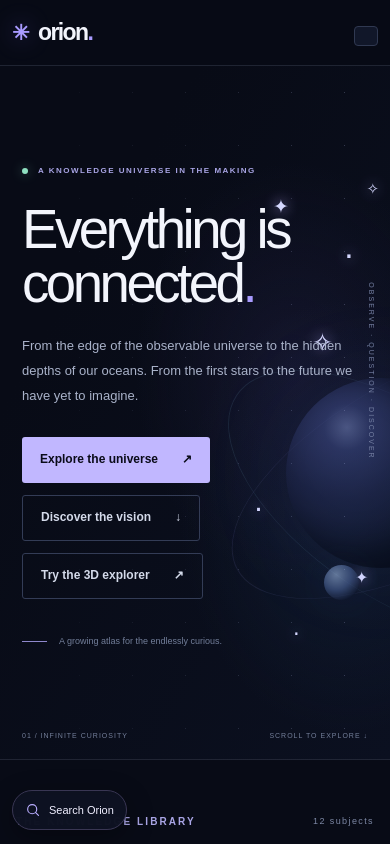
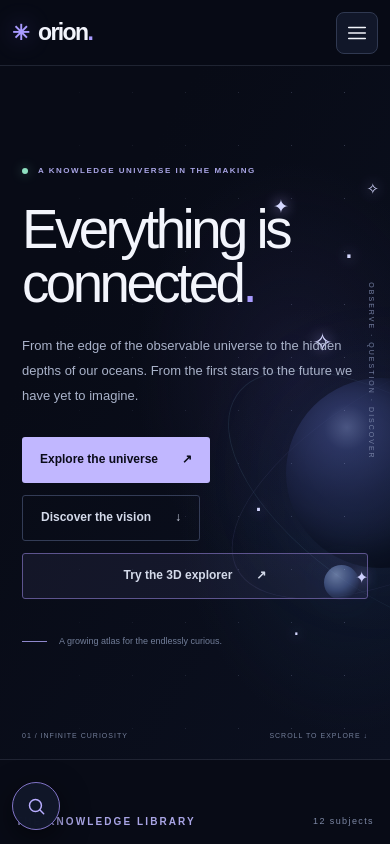
Before and after one commit to ih-rakib/Orion, a Next.js app: page / in a window 390 px wide. Shown: the top 844 px of the page. Built offline with nearby package versions, Linux system fonts and the light colour scheme.

Commit message:
Improve mobile menu overlay and persistent search access

```diff
--- a/app/globals.css
+++ b/app/globals.css
@@ -192,19 +192,22 @@
 @media(max-width:700px){.creator-section{padding:72px 18px}.creator-credentials{grid-template-columns:1fr}.creator-credentials>div{padding:18px}.creator-heading h2{font-size:37px}.creator-links{justify-content:flex-start}.creator-links a{padding:11px 13px}.footer-creator-link{display:block}}
 
 /* Navigation, prominent library search, and global back-to-top control */
-.site-header{position:sticky;top:0;background:rgba(8,11,22,.94);backdrop-filter:blur(16px);-webkit-backdrop-filter:blur(16px)}
+.site-header{position:sticky;top:0;z-index:60;background:rgba(8,11,22,.96);backdrop-filter:blur(16px);-webkit-backdrop-filter:blur(16px)}
 .library-section{scroll-margin-top:86px}
 .search-box{position:relative}
 .mobile-menu{display:none}
-.mobile-menu-toggle{background:#111729;border:1px solid #303951;color:#f3f5fc;border-radius:4px;padding:9px 11px;font-size:11px;align-items:center;gap:8px;cursor:pointer}
-.mobile-menu-toggle span{font-size:15px}
-.mobile-menu-panel{position:absolute;top:calc(100% + 8px);right:14px;left:14px;z-index:30;display:grid;gap:2px;padding:10px;border:1px solid #303951;border-radius:8px;background:#0d1222;box-shadow:0 18px 45px #0009}
+.mobile-menu-toggle{width:42px;height:42px;display:inline-flex;align-items:center;justify-content:center;background:#111729;border:1px solid #303951;color:#f3f5fc;border-radius:8px;padding:0;cursor:pointer;touch-action:manipulation}
+.mobile-menu-toggle svg{width:22px;height:22px;fill:none;stroke:currentColor;stroke-width:1.8;stroke-linecap:round;stroke-linejoin:round}
+.mobile-menu-panel{position:fixed;top:76px;right:12px;left:12px;z-index:80;display:grid;gap:3px;padding:10px;border:1px solid #303951;border-radius:12px;background:rgba(13,18,34,.99);box-shadow:0 18px 45px #0009;max-height:calc(100dvh - 92px);overflow-y:auto;overscroll-behavior:contain}
+.hero-3d-cta{border-color:#5d548e;background:rgba(169,155,255,.07)}
+.hero-3d-cta:hover{background:rgba(169,155,255,.16);border-color:#a99bff}
+
 .mobile-menu-panel a{padding:12px 13px;border-radius:5px;color:#dce1f3;font-size:13px}
 .mobile-menu-panel a:hover,.mobile-menu-panel a:focus-visible{background:#1b2038;color:white}
 .back-to-top{position:fixed;right:22px;bottom:22px;z-index:50;display:flex;align-items:center;gap:7px;padding:11px 14px;border:1px solid #5e578b;border-radius:999px;background:rgba(16,20,39,.94);color:#f3f1ff;box-shadow:0 8px 28px #0005;cursor:pointer;backdrop-filter:blur(10px);font-size:11px}
 .back-to-top span:first-child{font-size:17px;color:#b9adff;line-height:1}
 .back-to-top:hover{background:#24203f;border-color:#a99bff}
-@media(max-width:640px){.site-header{position:sticky;top:0;padding:0 12px;gap:8px;background:rgba(8,11,22,.96);backdrop-filter:blur(16px)}.main-nav{display:none}.mobile-menu{display:block;position:relative;order:3}.header-cta{margin-left:auto;font-size:9px;padding:8px 9px}.mobile-menu-toggle{display:inline-flex}.library-section{padding:54px 16px}.back-to-top{right:13px;bottom:14px;padding:10px 12px}.hero{scroll-margin-top:66px}}
+@media(max-width:640px){.site-header{position:sticky;top:0;height:66px;padding:0 12px;gap:8px;background:rgba(8,11,22,.98);backdrop-filter:blur(16px)}.main-nav{display:none}.mobile-menu{display:block;position:static;order:3;flex-shrink:0}.mobile-menu-toggle{width:42px;height:42px}.mobile-menu-panel{top:66px;right:10px;left:10px;max-height:calc(100dvh - 78px);padding:8px}.mobile-menu-panel a{min-height:46px;display:flex;align-items:center;padding:12px 14px;font-size:14px}.library-section{padding:54px 16px}.back-to-top{right:12px;bottom:14px;padding:10px 12px}.hero{scroll-margin-top:66px}.hero-3d-cta{width:100%}}
 
 /* Global command-palette search */
 .global-search-launcher{position:fixed;left:22px;bottom:22px;z-index:45;display:inline-flex;align-items:center;gap:10px;padding:11px 14px;border:1px solid #393653;border-radius:999px;background:rgba(14,18,34,.96);color:#f0efff;box-shadow:0 8px 28px #0005;backdrop-filter:blur(12px);cursor:pointer;font-size:11px}
@@ -252,3 +255,17 @@
 .global-library-result-link span{margin-left:8px}
 @media(max-width:900px){.global-library-results{grid-template-columns:repeat(2,minmax(0,1fr))}}
 @media(max-width:640px){.global-library-results{grid-template-columns:1fr;gap:9px}.global-library-result{padding:16px}.global-library-result h3{font-size:16px}.global-library-result-description{font-size:10px}}
+
+/* Keep global search reachable while scrolling, with an icon-only mobile launcher */
+.global-search-launcher{z-index:90;min-height:44px}
+@media(max-width:640px){
+  .global-search-launcher{left:12px;bottom:max(14px,env(safe-area-inset-bottom));width:48px;height:48px;min-height:48px;padding:0;display:grid;place-items:center;gap:0;border-radius:50%;background:rgba(17,23,41,.98);border:1px solid #8174c7;box-shadow:0 8px 28px #0008}
+  .global-search-launcher svg{width:21px;height:21px}
+  .global-search-launcher>span,.global-search-launcher kbd{display:none}
+  .global-search-backdrop{padding:calc(12px + env(safe-area-inset-top)) 10px calc(12px + env(safe-area-inset-bottom));align-items:flex-start}
+  .global-search-dialog{max-height:calc(100dvh - 24px - env(safe-area-inset-top) - env(safe-area-inset-bottom))}
+  .global-search-heading h2{font-size:21px}
+  .global-search-meta span:last-child{display:none}
+  .global-search-footer span:first-child{max-width:75%}
+}
+@media(prefers-reduced-motion:reduce){.global-search-result,.global-library-result,.button-primary,.button-secondary{transition:none}}
```
